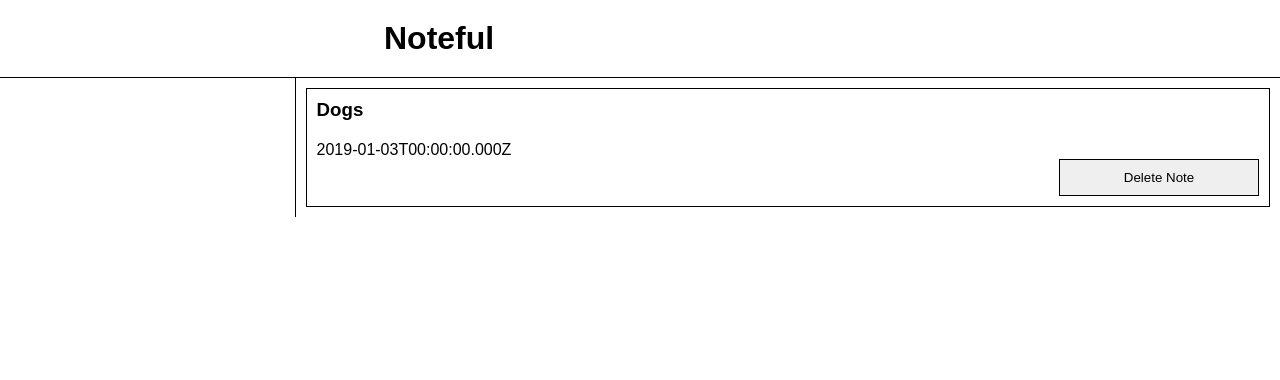
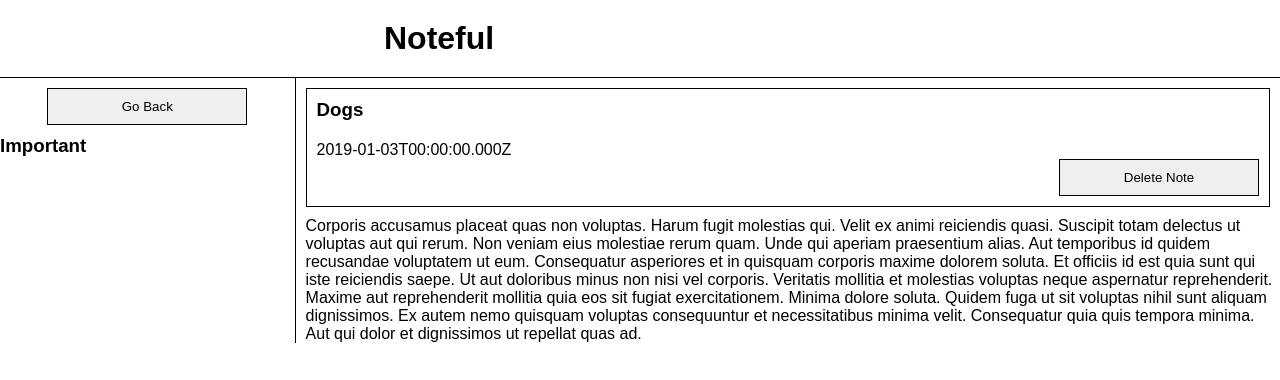
Before and after one commit to pbfrias17/noteful, a React (Create React App) app: page /notes/cbc787a0-ffaf-11e8-8eb2-f2801f1b9fd1 in a window 1280 px wide. Shown: the top 380 px of the page. Built offline with nearby package versions, Linux system fonts and the light colour scheme.

Commit message:
working paths and highlighted active folder

```diff
--- a/src/App.css
+++ b/src/App.css
@@ -28,6 +28,9 @@ main {
 }
 
 /* Note List Nav */
+.active-folder {
+    background-color: yellow;
+}
 
 .note-list-nav-container {
     display: flex;
@@ -40,7 +43,7 @@ main {
     padding: 10px;
 }
 
-.folder {
+.folder-item a {
     text-decoration: none;
     color: black;
 }
--- a/src/App.js
+++ b/src/App.js
@@ -23,21 +23,26 @@ class App extends Component {
         <Header />
         <div className="container">
           <nav>
-            <Route exact path="/" render={() =>
-              <NoteListNav folders={this.state.folders} />
-            } />
-            <Route path="/folders/:folderId" render={(routeProps) => {
-              const folderId = routeProps.match.params.folderId
-              const selectedFolder = this.state.folders.find(folder => folder.id === folderId)
+            <Route path="/notes/:noteId" render={(routeProps) => {
+              const noteId = routeProps.match.params.noteId
+              const selectedNote = this.state.notes.find(note => note.id === noteId)
+              const selectedFolder = this.state.folders.find(folder => folder.id === selectedNote.folderId);
 
               return <NotePageNav folderName={selectedFolder.name} {...routeProps} />
             }}
             />
+            <Route path="/folders/:folderId" render={(routeProps) => {
+              const folderId = routeProps.match.params.folderId;
+              const selectedFolder = this.state.folders.find(folder => folder.id === folderId);
+
+              return <NoteListNav folders={this.state.folders} selectedFolder={selectedFolder.name} {...routeProps} />
+            }}
+            />
+            <Route exact path="/" render={() =>
+              <NoteListNav folders={this.state.folders} />
+            } />
           </nav>
           <main>
-            <Route exact path="/" render={() =>
-              <NoteListMain notes={this.state.notes}  />
-            } />
             <Route path="/notes/:noteId" render={(routeProps) => {
               const noteId = routeProps.match.params.noteId
               const selectedNote = this.state.notes.find(note => note.id === noteId)
@@ -45,6 +50,19 @@ class App extends Component {
               return <NotePageMain selectedNote={selectedNote} {...routeProps} />
             }}
             />
+            <Route path="/folders/:folderId" render={(routeProps) => {
+              const folderId = routeProps.match.params.folderId
+              const selectedFolder = this.state.folders.find(folder => folder.id === folderId)
+              const notesInFolder = this.state.notes.filter(note => {
+                return note.folderId === selectedFolder.id;
+              });
+
+              return <NoteListMain notes={notesInFolder} {...routeProps} />
+            }}
+            />
+            <Route exact path="/" render={() =>
+              <NoteListMain notes={this.state.notes} />
+            } />
           </main>
         </div>
       </div>
--- a/src/Header.js
+++ b/src/Header.js
@@ -1,5 +1,5 @@
 import React, { Component } from 'react';
-
+import { Link } from 'react-router-dom';
 
 class Header extends Component {
     render() {
@@ -7,7 +7,7 @@ class Header extends Component {
             <div>
                 <header>
                     <h1>
-                        <a href='#'>Noteful</a>
+                        <Link to='/'>Noteful</Link>
                     </h1>
                 </header>
             </div>
--- a/src/Note.js
+++ b/src/Note.js
@@ -3,7 +3,6 @@ import { Link } from "react-router-dom";
 
 class Note extends Component {
     render() {
-        console.log(this.props)
         return (
             <div className="note-container">
                 <h3>
--- a/src/NoteListNav.js
+++ b/src/NoteListNav.js
@@ -8,7 +8,7 @@ class NoteListNav extends Component {
             <div className="note-list-nav-container">
                 <ul className="folder-list">
                     {this.props.folders.map(folder =>
-                        <li className="folder-item">
+                        <li className={`folder-item ${this.props.selectedFolder === folder.name ? 'active-folder' : ''}`}>
                           <NavLink to={`/folders/${folder.id}`}>
                             <span>{folder.name}</span>
                           </NavLink>
--- a/src/NotePageMain.js
+++ b/src/NotePageMain.js
@@ -3,12 +3,12 @@ import Note from './Note';
 
 class NotePageMain extends Component {
     render() {
-        // console.log(this.props)
+        // console.log(this.props.content)
         return (
                 <section className="note-page-main-container">
                     <Note {...this.props.selectedNote} />
                     <div>
-                        <p className="note-content">{this.props.content}</p>
+                        <p className="note-content">{this.props.selectedNote.content}</p>
                     </div>
                 </section>
         )
--- a/src/NotePageNav.js
+++ b/src/NotePageNav.js
@@ -2,7 +2,6 @@ import React, { Component } from 'react';
 
 class NotePageNav extends Component {
     render() {
-      // console.log(this.props)
         return (
             <div className="note-page-nav-container">
               <button type="button" className="go-back" onClick={() => this.props.history.goBack()}>Go Back</button>
```
